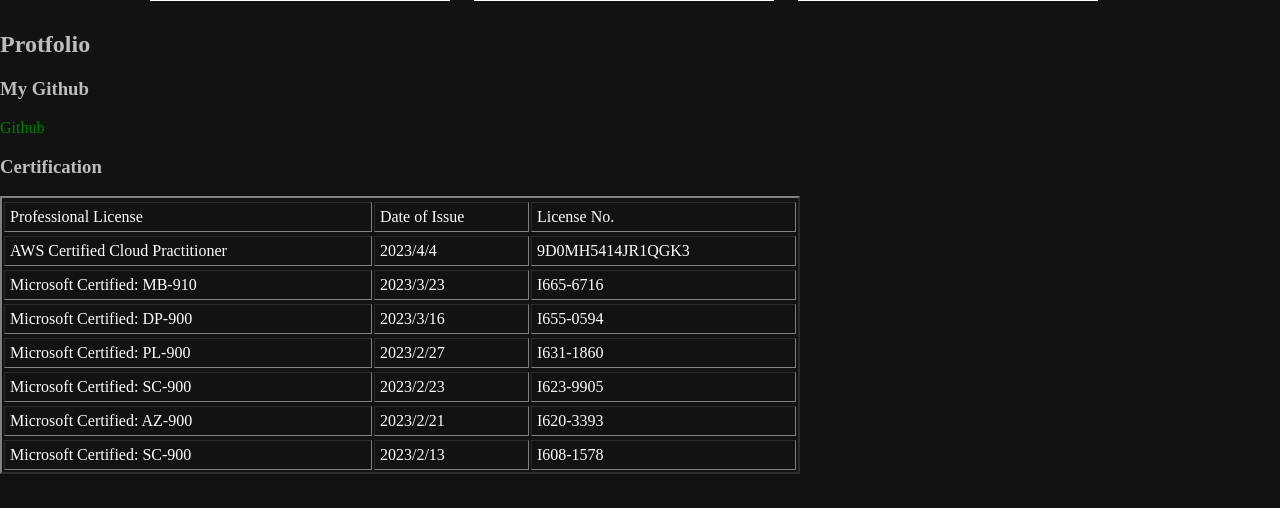
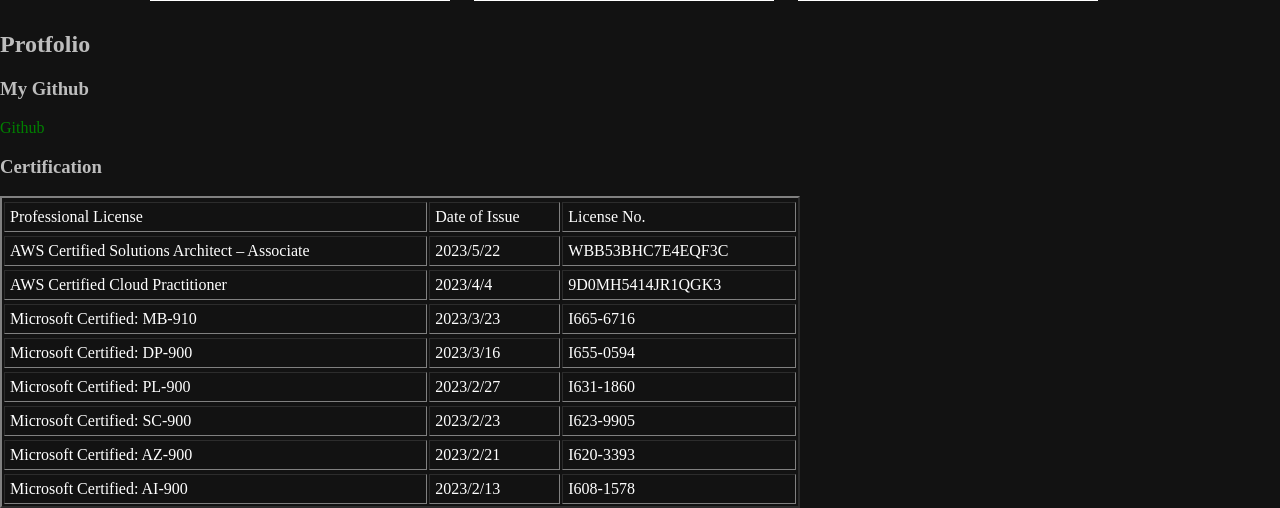
Before and after one commit to HsiehBing/Blog_Flask, a Flask app: page / in a window 1280 px wide. Shown: the part 716-1224 px from the top of the page. Before the commit the page ends 1190 px from the top, so only its background shows below. Run offline with Flask 3, Linux system fonts and the light colour scheme; parts of the project's set-up code (start-up, migrations or seed data) failed here and were passed over.

Commit message:
update20230527

```diff
--- a/templates/index.html
+++ b/templates/index.html
@@ -67,6 +67,10 @@
 			<td>License No.</td>
 
 		<tr></tr>
+			<td>AWS Certified Solutions Architect – Associate</td>
+			<td>2023/5/22</td>
+			<td>WBB53BHC7E4EQF3C</td>
+		<tr></tr>
 			<td>AWS Certified Cloud Practitioner</td>
 			<td>2023/4/4</td>
 			<td>9D0MH5414JR1QGK3</td>
@@ -94,7 +98,7 @@
 			<td>2023/2/21</td>
 			<td>I620-3393</td>
 		<tr></tr>
-			<td>Microsoft Certified: SC-900</td>
+			<td>Microsoft Certified: AI-900</td>
 			<td>2023/2/13</td>
 			<td>I608-1578</td>
 
```
